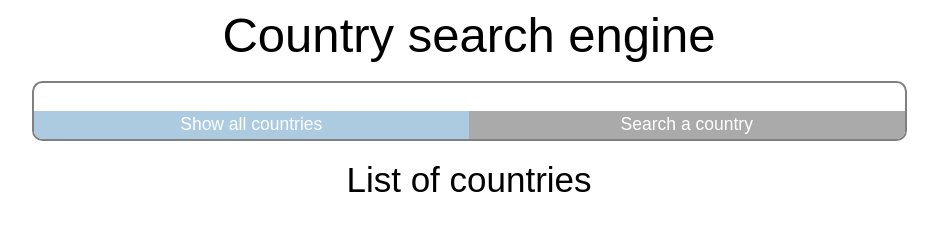
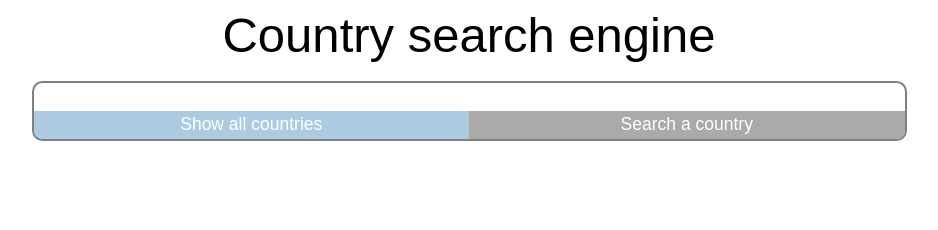
Before and after one commit to busik90/12.6.zadanie, a plain HTML site: page index.html in a window 1280 px wide. Shown: the whole page, without its empty margins (171-1109 px from the left). Drawn offline with nearby package versions, Linux system fonts and the light colour scheme.

Commit message:
Delete <h2>List of countries

```diff
--- a/index.html
+++ b/index.html
@@ -20,8 +20,6 @@
         </div>
       </div>
 
-      <h2>List of countries</h2>
-
       <ul id="countries-box">
 
       </ul>
```
